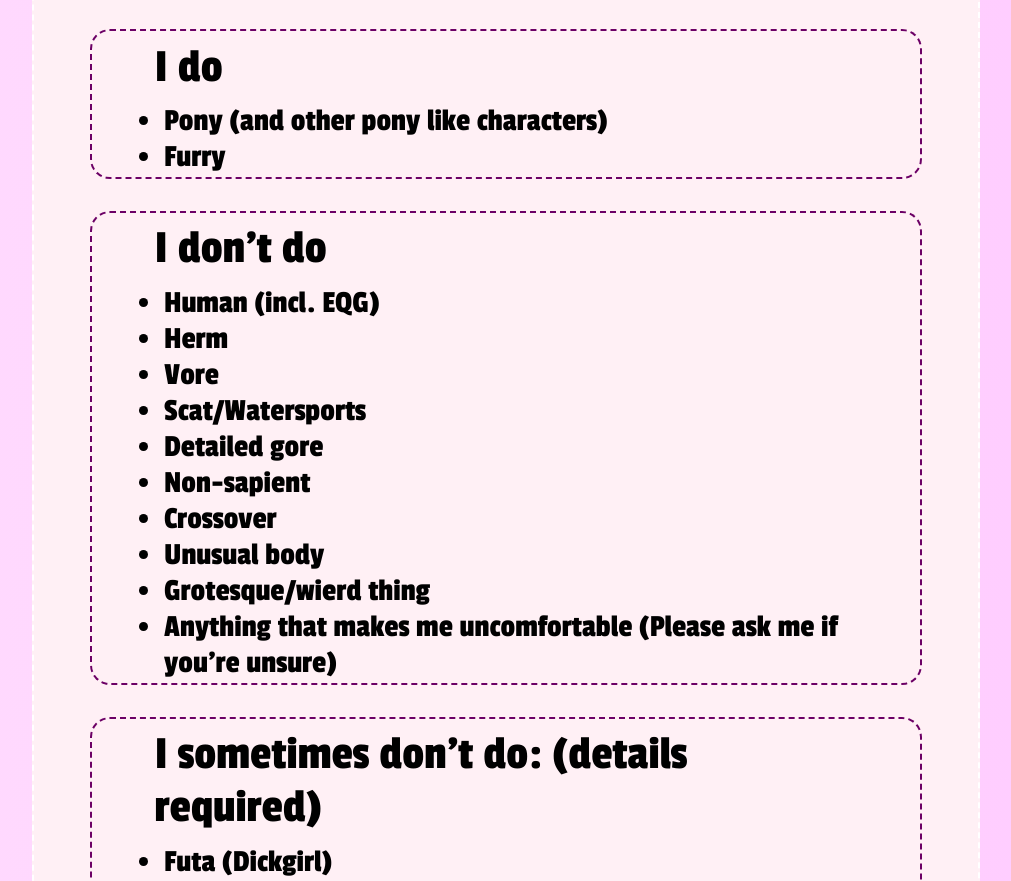
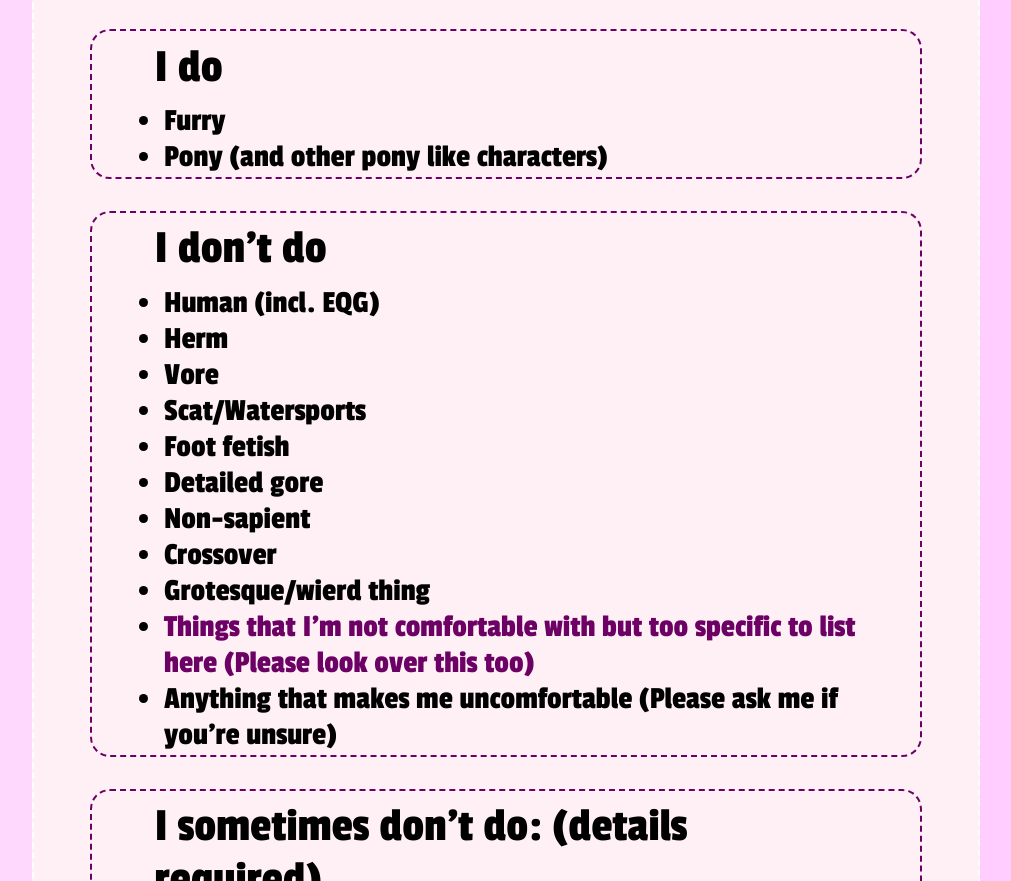
Before and after one commit to TFANCS/TFANCSPage, a plain HTML site: page commission.html in a window 1280 px wide. Shown: the part 2235-3116 px from the top of the page, without its empty margins (134-1145 px from the left). Drawn offline with Linux system fonts and the light colour scheme.

Commit message:
Edited I dont do list

```diff
--- a/commission.html
+++ b/commission.html
@@ -108,7 +108,7 @@
                 <a href="https://e621.net/posts/2903675" target="_blank" rel="noopener noreferrer">2</a>
             </p>
             <p>
-                3 characters shaded full animation : <a href="https://e621.net/posts/2930111" target="_blank" rel="noopener noreferrer">1</a>,
+                3 characters shaded full animation : <a href="https://e621.net/posts/2930111" target="_blank" rel="noopener noreferrer">1</a>
             </p>
         </div>
         <div>
@@ -129,8 +129,8 @@
         <div>
             <h2>I do</h2>
             <ul>
+                <li>Furry</li>
                 <li>Pony (and other pony like characters)</li>
-                <li>Furry</li>
             </ul>
         </div>
         <div>
@@ -140,11 +140,12 @@
                 <li>Herm</li>
                 <li>Vore</li>
                 <li>Scat/Watersports</li>
+                <li>Foot fetish</li>
                 <li>Detailed gore</li>
                 <li>Non-sapient</li>
                 <li>Crossover</li>
-                <li>Unusual body</li>
                 <li>Grotesque/wierd thing</li>
+                <li><a href="NG.txt" target="_blank" rel="noopener noreferrer">Things that I'm not comfortable with but too specific to list here (Please look over this too)</a></li>
                 <li>Anything that makes me uncomfortable (Please ask me if you're unsure)</li>
             </ul>
         </div>
```
Also changed, not shown: NG.txt (added).
